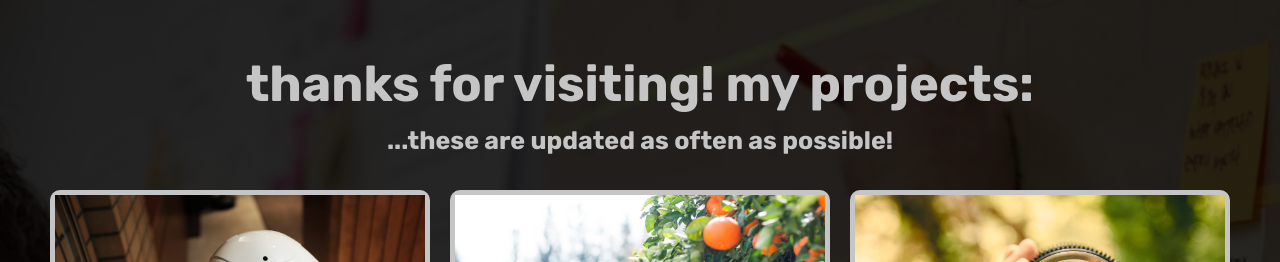
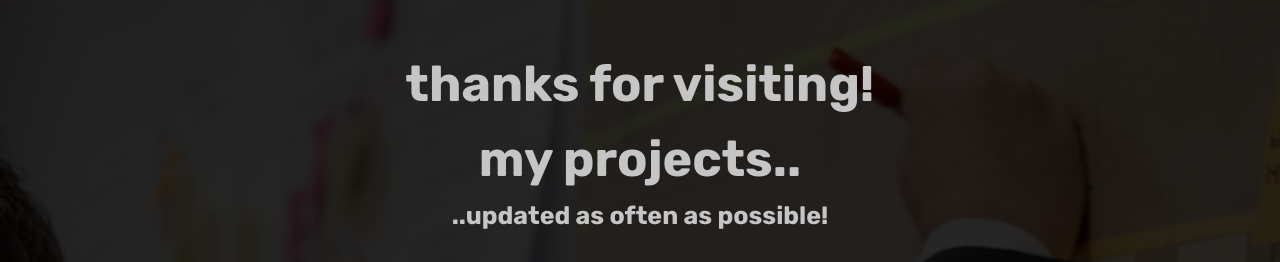
Before and after one commit to Sanjeev-Chadeesingh/portfolio, a website: page index.html in a window 1280 px wide. Shown: the part 363-625 px from the top of the page. Drawn offline with nearby package versions, Linux system fonts and the light colour scheme; a web font is replaced by a local one.

Commit message:
copy changed

```diff
--- a/index.html
+++ b/index.html
@@ -29,10 +29,13 @@
 
             <div class="project__box">
                 <h1 class="project__box--heading">
-                    Thanks for visiting!  my Projects:
+                    Thanks for visiting!
+                </h1>
+                <h1 class="project__box--heading">
+                    my Projects..
                 </h1>
                 <h2 class="project__box--subheading">
-                    ...these are updated as often as possible!
+                    ..updated as often as possible!
                 </h2>
             </div>
 
```
